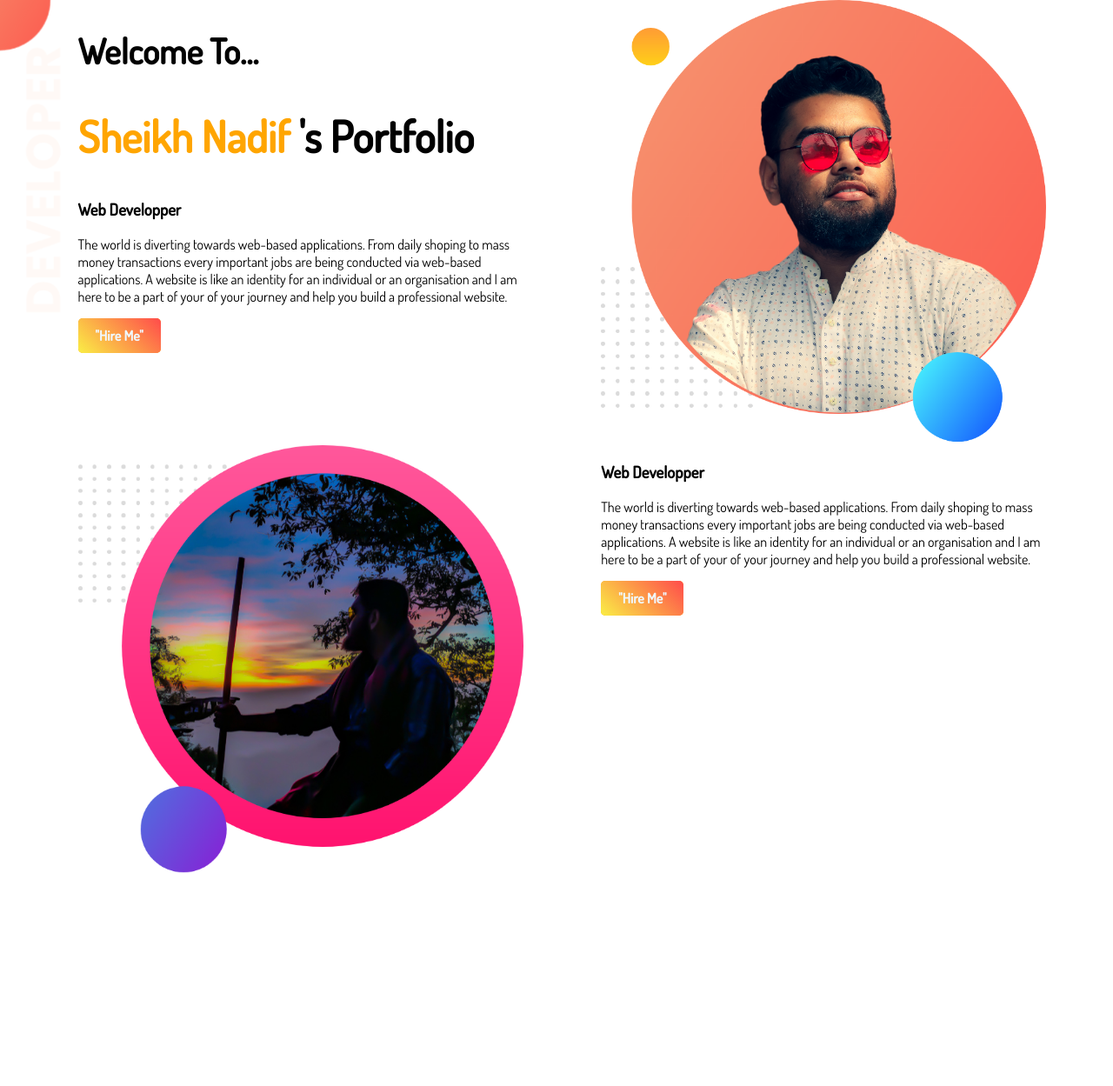
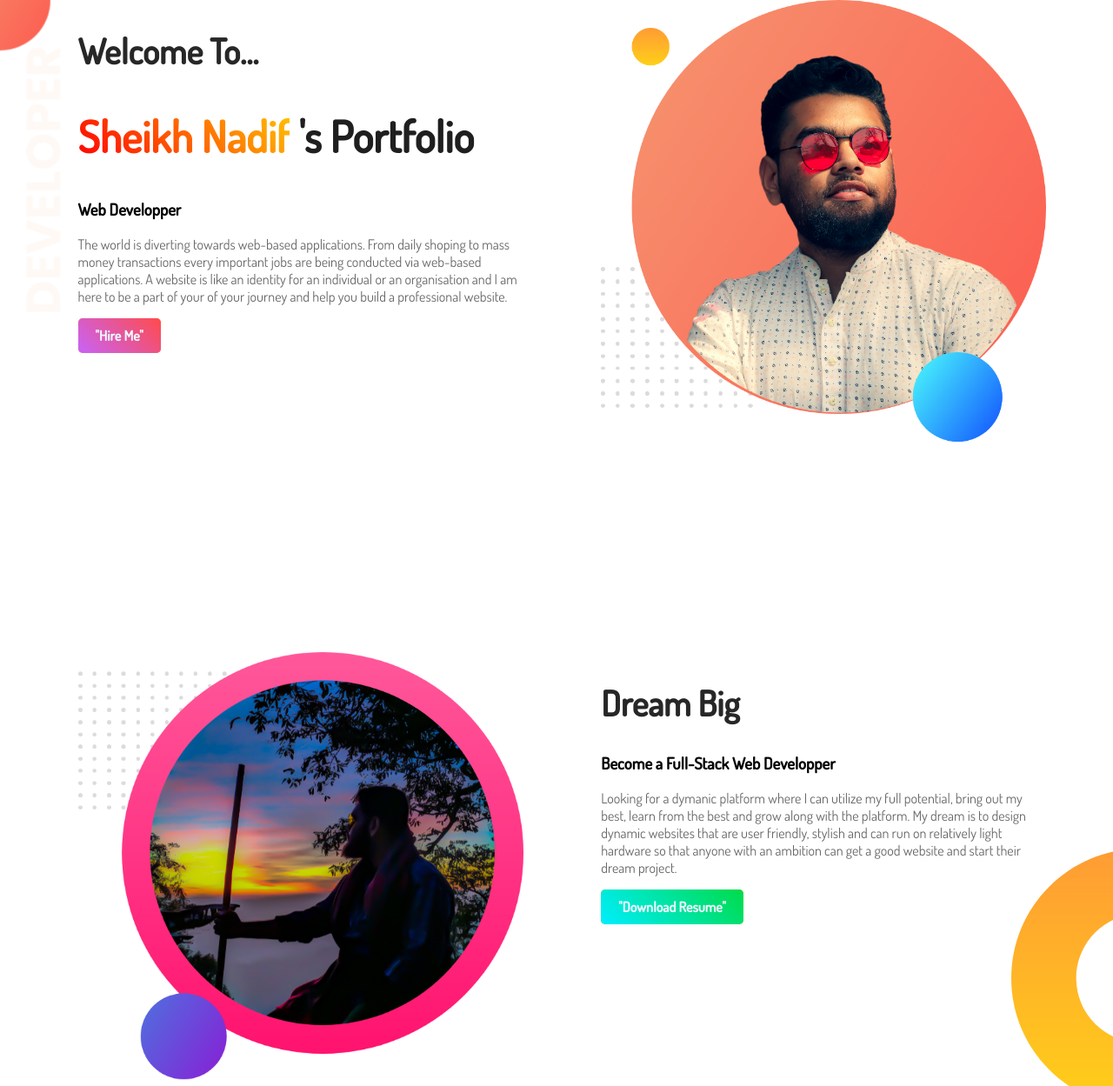
Before and after one commit to sheikh-nadif/Web-Portfolio, a plain HTML site: page index.html in a window 1280 px wide. Shown: the top 1249 px of the page at 87% size. Before the commit the page ends 1008 px from the top, so only its background shows below. Drawn offline with Linux system fonts and the light colour scheme.

Commit message:
Second Half Done

```diff
--- a/index.html
+++ b/index.html
@@ -20,7 +20,7 @@
     <!--Top Section-->
     <section class="top_banner">
         <div class="half-width">
-            <h1 class="welcome">Welcome To...</h1>
+        <h1 class="welcome">Welcome To...</h1>
         <h1 class="title_name"> <span class="name_highlight">Sheikh Nadif</span> 's Portfolio</h1>
         <h3>Web Developper</h3>
         <p>The world is diverting towards web-based applications. From daily shoping to mass money transactions every important jobs are being conducted via web-based applications. A website is like an identity for an individual or an organisation and I am here to be a part of your of your journey and help you build a professional website.</p>
@@ -37,16 +37,17 @@
 
     <!--Bottom Section-->
     <section class="Bottom_banner">
-        <!-- Top Image-->
+        <!-- Bottom Image-->
         <div class="half-width">
             <img src="image/IMG_3.png" alt="">
         </div>
 
         <div class="half-width">
-        <h3>Web Developper</h3>
-        <p>The world is diverting towards web-based applications. From daily shoping to mass money transactions every important jobs are being conducted via web-based applications. A website is like an identity for an individual or an organisation and I am here to be a part of your of your journey and help you build a professional website.</p>
+        <h2 class="title_mid">Dream Big</h2>
+        <h3>Become a Full-Stack Web Developper</h3>
+        <p>Looking for a dymanic platform where I can utilize my full potential, bring out my best, learn from the best and grow along with the platform. My dream is to design dynamic websites that are user friendly, stylish and can run on relatively light hardware so that anyone with an ambition can get a good website and start their dream project. </p>
 
-        <a target="_blank" class="link-button" href="http://www.linkedin.com/in/sheikh-md-nadif-hasan">"Hire Me"</a>
+        <a target="_blank" class="resume-button" href="https://drive.google.com/file/d/1HiVMQOakfaLSNhTtDn2eIvGqWQWJoHlu/view?usp=sharing">"Download Resume"</a>
 
         </div>
 
--- a/style.css
+++ b/style.css
@@ -7,14 +7,19 @@ body{
 
 .welcome{
     font-size: 40px;
+    color: rgb(39, 39, 39);
 }
 
 .title_name{
     font-size: 50px;
+    color: rgb(31, 31, 31);
 }
 
 .name_highlight{
-    color: orange;
+    font-size: 50px;
+    background: -webkit-linear-gradient(45deg, rgb(255, 0, 0), rgb(255, 196, 0));
+    -webkit-background-clip: text;
+    -webkit-text-fill-color: transparent;
 }
 
 .half-width{
@@ -36,10 +41,12 @@ body{
 
 section{
     height: 500px;
+    padding-bottom: 250px;
     }
 
 p{
     margin-bottom: 25px;
+    color: dimgray;
 }
 
 
@@ -50,5 +57,27 @@ p{
     background-color: orange;
     border-radius: 5px;
     padding: 10px 20px;
-    background-image: linear-gradient(45deg, rgb(250, 238, 69), rgb(255, 75, 75));
+    background-image: linear-gradient(45deg, rgb(200, 99, 247), rgb(255, 75, 75));
 }
+
+.title_mid{
+    font-size: 40px;
+    color: rgb(39, 39, 39);
+}
+
+.resume-button{
+    color: aliceblue;
+    font-weight: 700;
+    text-decoration: none;
+    background-color: orange;
+    border-radius: 5px;
+    padding: 10px 20px;
+    background-image: linear-gradient(45deg, rgb(0, 238, 255), rgb(0, 219, 73));
+}
+
+.Bottom_banner{
+
+    background-image: url(image/dream-bg.png);
+    background-repeat: no-repeat;
+    background-position: right;
+}
```
